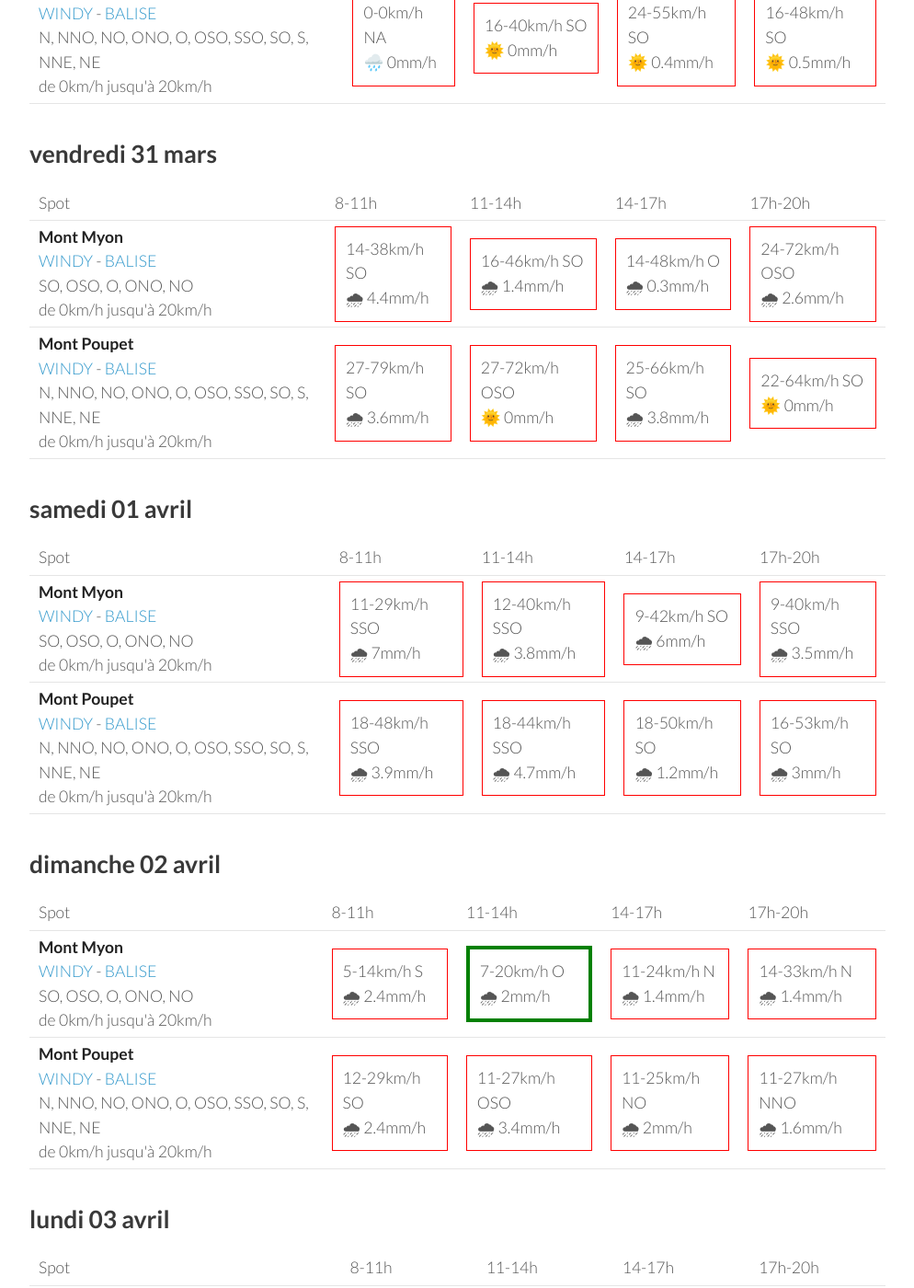
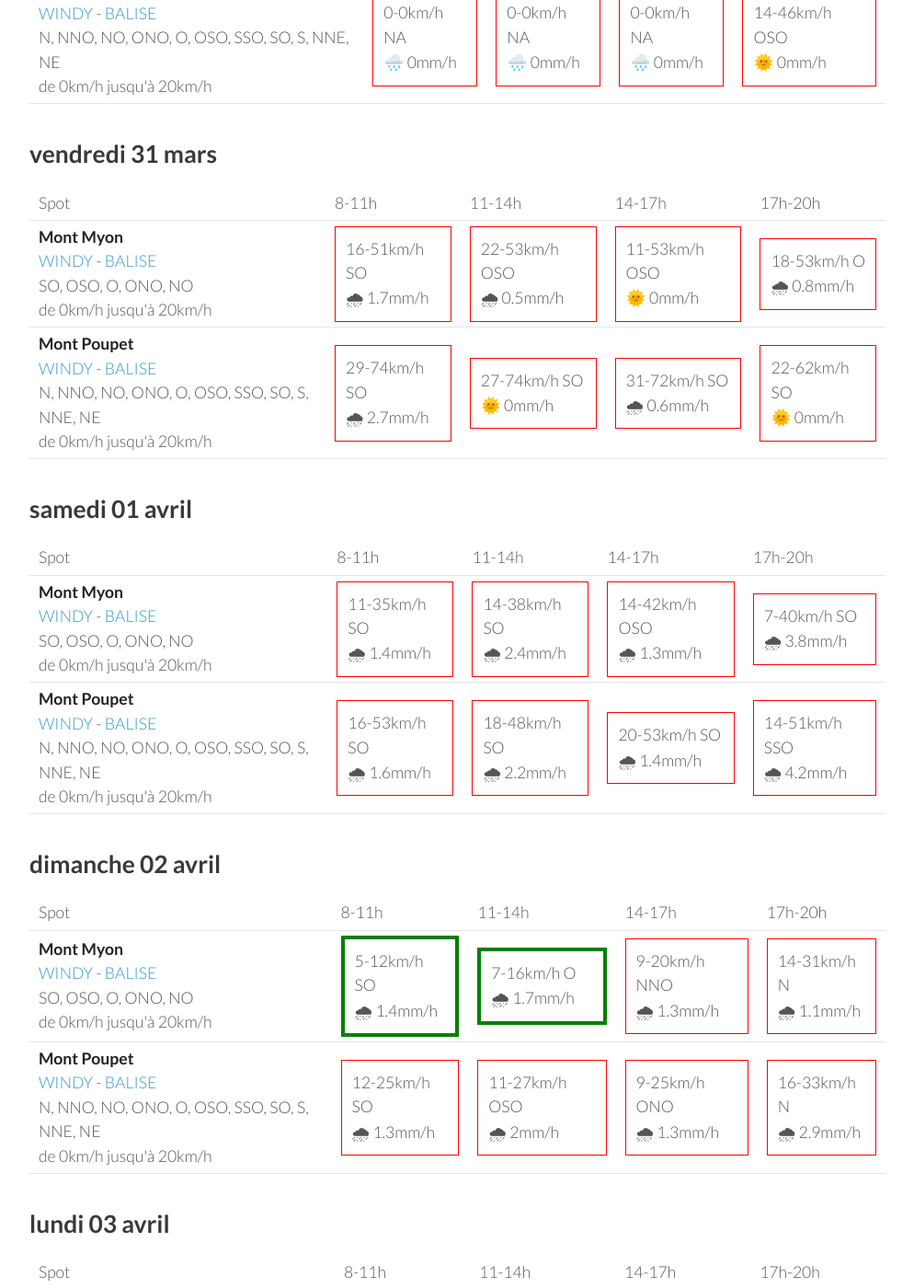
Before and after one commit to parapente-dans-le-nord/parapente-dans-le-nord.github.io, a Jekyll site: the page built from jura.markdown, in a window 1280 px wide and 1400 px high, scrolled down 513 px. Shown: the whole window at 92% size, without its empty margins (26-1020 px from the left). Built offline with Jekyll 4.4.1, drawn with Linux system fonts in a browser that asks for light colours; some of the changed text lies outside the part shown.

Commit message:
update index.markdown

```diff
--- a/jura.markdown
+++ b/jura.markdown
@@ -7,7 +7,7 @@ title:  "Tous les spots"
 {: .links}
 
 # Prevision Windy, modèle Arome
-page mise à jour le jeudi 30 mars 13:20
+page mise à jour le jeudi 30 mars 22:20
 
 ## jeudi 30 mars
 
@@ -25,18 +25,18 @@ page mise à jour le jeudi 30 mars 13:20
         <td><strong>Mont Myon</strong><br><a href="https://windy.com/46.331/5.397?45.898,5.394,8,m:eWoagj8">WINDY</a> - <span class=""><a href="http://www.balisemeteo.com/balise.php?idBalise=70">BALISE</a> </span><br> <span class="vent-favorable">SO, OSO, O, ONO, NO</span><br><span class="force-vent">de 0km/h jusqu'à 20km/h</span> </td>
 
             <td><div class="not-flyable"><p>0-0km/h NA</p><p>🌧️ 0mm/h</p></div></td>
-            <td><div class="not-flyable"><p>16-48km/h SSO</p><p>🌞 0mm/h</p></div></td>
-            <td><div class="not-flyable"><p>9-44km/h SO</p><p>🌞 0.5mm/h</p></div></td>
-            <td><div class="not-flyable"><p>7-50km/h OSO</p><p>🌞 9mm/h</p></div></td>
+            <td><div class="not-flyable"><p>0-0km/h NA</p><p>🌧️ 0mm/h</p></div></td>
+            <td><div class="not-flyable"><p>0-0km/h NA</p><p>🌧️ 0mm/h</p></div></td>
+            <td><div class="not-flyable"><p>11-38km/h OSO</p><p>🌧 1.3mm/h</p></div></td>
 
     </tr>
 <tr>
         <td><strong>Mont Poupet</strong><br><a href="https://windy.com/46.970/5.876?46.541,5.876,8">WINDY</a> - <span class=""><a href="http://www.balisemeteo.com/balise.php?idBalise=92">BALISE</a> </span><br> <span class="vent-favorable">N, NNO, NO, ONO, O, OSO, SSO, SO, S, NNE, NE</span><br><span class="force-vent">de 0km/h jusqu'à 20km/h</span> </td>
 
             <td><div class="not-flyable"><p>0-0km/h NA</p><p>🌧️ 0mm/h</p></div></td>
-            <td><div class="not-flyable"><p>16-40km/h SO</p><p>🌞 0mm/h</p></div></td>
-            <td><div class="not-flyable"><p>24-55km/h SO</p><p>🌞 0.4mm/h</p></div></td>
-            <td><div class="not-flyable"><p>16-48km/h SO</p><p>🌞 0.5mm/h</p></div></td>
+            <td><div class="not-flyable"><p>0-0km/h NA</p><p>🌧️ 0mm/h</p></div></td>
+            <td><div class="not-flyable"><p>0-0km/h NA</p><p>🌧️ 0mm/h</p></div></td>
+            <td><div class="not-flyable"><p>14-46km/h OSO</p><p>🌞 0mm/h</p></div></td>
 
     </tr>
 
@@ -58,20 +58,20 @@ page mise à jour le jeudi 30 mars 13:20
 <tr>
         <td><strong>Mont Myon</strong><br><a href="https://windy.com/46.331/5.397?45.898,5.394,8,m:eWoagj8">WINDY</a> - <span class=""><a href="http://www.balisemeteo.com/balise.php?idBalise=70">BALISE</a> </span><br> <span class="vent-favorable">SO, OSO, O, ONO, NO</span><br><span class="force-vent">de 0km/h jusqu'à 20km/h</span> </td>
 
-            <td><div class="not-flyable"><p>14-38km/h SO</p><p>🌧 4.4mm/h</p></div></td>
-            <td><div class="not-flyable"><p>16-46km/h SO</p><p>🌧 1.4mm/h</p></div></td>
-            <td><div class="not-flyable"><p>14-48km/h O</p><p>🌧 0.3mm/h</p></div></td>
-            <td><div class="not-flyable"><p>24-72km/h OSO</p><p>🌧 2.6mm/h</p></div></td>
+            <td><div class="not-flyable"><p>16-51km/h SO</p><p>🌧 1.7mm/h</p></div></td>
+            <td><div class="not-flyable"><p>22-53km/h OSO</p><p>🌧 0.5mm/h</p></div></td>
+            <td><div class="not-flyable"><p>11-53km/h OSO</p><p>🌞 0mm/h</p></div></td>
+            <td><div class="not-flyable"><p>18-53km/h O</p><p>🌧 0.8mm/h</p></div></td>
 
 
     </tr>
 <tr>
         <td><strong>Mont Poupet</strong><br><a href="https://windy.com/46.970/5.876?46.541,5.876,8">WINDY</a> - <span class=""><a href="http://www.balisemeteo.com/balise.php?idBalise=92">BALISE</a> </span><br> <span class="vent-favorable">N, NNO, NO, ONO, O, OSO, SSO, SO, S, NNE, NE</span><br><span class="force-vent">de 0km/h jusqu'à 20km/h</span> </td>
 
-            <td><div class="not-flyable"><p>27-79km/h SO</p><p>🌧 3.6mm/h</p></div></td>
-            <td><div class="not-flyable"><p>27-72km/h OSO</p><p>🌞 0mm/h</p></div></td>
-            <td><div class="not-flyable"><p>25-66km/h SO</p><p>🌧 3.8mm/h</p></div></td>
-            <td><div class="not-flyable"><p>22-64km/h SO</p><p>🌞 0mm/h</p></div></td>
+            <td><div class="not-flyable"><p>29-74km/h SO</p><p>🌧 2.7mm/h</p></div></td>
+            <td><div class="not-flyable"><p>27-74km/h SO</p><p>🌞 0mm/h</p></div></td>
+            <td><div class="not-flyable"><p>31-72km/h SO</p><p>🌧 0.6mm/h</p></div></td>
+            <td><div class="not-flyable"><p>22-62km/h SO</p><p>🌞 0mm/h</p></div></td>
 
 
     </tr>
@@ -94,20 +94,20 @@ page mise à jour le jeudi 30 mars 13:20
 <tr>
         <td><strong>Mont Myon</strong><br><a href="https://windy.com/46.331/5.397?45.898,5.394,8,m:eWoagj8">WINDY</a> - <span class=""><a href="http://www.balisemeteo.com/balise.php?idBalise=70">BALISE</a> </span><br> <span class="vent-favorable">SO, OSO, O, ONO, NO</span><br><span class="force-vent">de 0km/h jusqu'à 20km/h</span> </td>
 
-            <td><div class="not-flyable"><p>11-29km/h SSO</p><p>🌧 7mm/h</p></div></td>
-            <td><div class="not-flyable"><p>12-40km/h SSO</p><p>🌧 3.8mm/h</p></div></td>
-            <td><div class="not-flyable"><p>9-42km/h SO</p><p>🌧 6mm/h</p></div></td>
-            <td><div class="not-flyable"><p>9-40km/h SSO</p><p>🌧 3.5mm/h</p></div></td>
+            <td><div class="not-flyable"><p>11-35km/h SO</p><p>🌧 1.4mm/h</p></div></td>
+            <td><div class="not-flyable"><p>14-38km/h SO</p><p>🌧 2.4mm/h</p></div></td>
+            <td><div class="not-flyable"><p>14-42km/h OSO</p><p>🌧 1.3mm/h</p></div></td>
+            <td><div class="not-flyable"><p>7-40km/h SO</p><p>🌧 3.8mm/h</p></div></td>
 
 
     </tr>
 <tr>
         <td><strong>Mont Poupet</strong><br><a href="https://windy.com/46.970/5.876?46.541,5.876,8">WINDY</a> - <span class=""><a href="http://www.balisemeteo.com/balise.php?idBalise=92">BALISE</a> </span><br> <span class="vent-favorable">N, NNO, NO, ONO, O, OSO, SSO, SO, S, NNE, NE</span><br><span class="force-vent">de 0km/h jusqu'à 20km/h</span> </td>
 
-            <td><div class="not-flyable"><p>18-48km/h SSO</p><p>🌧 3.9mm/h</p></div></td>
-            <td><div class="not-flyable"><p>18-44km/h SSO</p><p>🌧 4.7mm/h</p></div></td>
-            <td><div class="not-flyable"><p>18-50km/h SO</p><p>🌧 1.2mm/h</p></div></td>
-            <td><div class="not-flyable"><p>16-53km/h SO</p><p>🌧 3mm/h</p></div></td>
+            <td><div class="not-flyable"><p>16-53km/h SO</p><p>🌧 1.6mm/h</p></div></td>
+            <td><div class="not-flyable"><p>18-48km/h SO</p><p>🌧 2.2mm/h</p></div></td>
+            <td><div class="not-flyable"><p>20-53km/h SO</p><p>🌧 1.4mm/h</p></div></td>
+            <td><div class="not-flyable"><p>14-51km/h SSO</p><p>🌧 4.2mm/h</p></div></td>
 
 
     </tr>
@@ -130,20 +130,20 @@ page mise à jour le jeudi 30 mars 13:20
 <tr>
         <td><strong>Mont Myon</strong><br><a href="https://windy.com/46.331/5.397?45.898,5.394,8,m:eWoagj8">WINDY</a> - <span class=""><a href="http://www.balisemeteo.com/balise.php?idBalise=70">BALISE</a> </span><br> <span class="vent-favorable">SO, OSO, O, ONO, NO</span><br><span class="force-vent">de 0km/h jusqu'à 20km/h</span> </td>
 
-            <td><div class="not-flyable"><p>5-14km/h S</p><p>🌧 2.4mm/h</p></div></td>
-            <td><div class="flyable"><p>7-20km/h O</p><p>🌧 2mm/h</p></div></td>
-            <td><div class="not-flyable"><p>11-24km/h N</p><p>🌧 1.4mm/h</p></div></td>
-            <td><div class="not-flyable"><p>14-33km/h N</p><p>🌧 1.4mm/h</p></div></td>
+            <td><div class="flyable"><p>5-12km/h SO</p><p>🌧 1.4mm/h</p></div></td>
+            <td><div class="flyable"><p>7-16km/h O</p><p>🌧 1.7mm/h</p></div></td>
+            <td><div class="not-flyable"><p>9-20km/h NNO</p><p>🌧 1.3mm/h</p></div></td>
+            <td><div class="not-flyable"><p>14-31km/h N</p><p>🌧 1.1mm/h</p></div></td>
 
 
     </tr>
 <tr>
         <td><strong>Mont Poupet</strong><br><a href="https://windy.com/46.970/5.876?46.541,5.876,8">WINDY</a> - <span class=""><a href="http://www.balisemeteo.com/balise.php?idBalise=92">BALISE</a> </span><br> <span class="vent-favorable">N, NNO, NO, ONO, O, OSO, SSO, SO, S, NNE, NE</span><br><span class="force-vent">de 0km/h jusqu'à 20km/h</span> </td>
 
-            <td><div class="not-flyable"><p>12-29km/h SO</p><p>🌧 2.4mm/h</p></div></td>
-            <td><div class="not-flyable"><p>11-27km/h OSO</p><p>🌧 3.4mm/h</p></div></td>
-            <td><div class="not-flyable"><p>11-25km/h NO</p><p>🌧 2mm/h</p></div></td>
-            <td><div class="not-flyable"><p>11-27km/h NNO</p><p>🌧 1.6mm/h</p></div></td>
+            <td><div class="not-flyable"><p>12-25km/h SO</p><p>🌧 1.3mm/h</p></div></td>
+            <td><div class="not-flyable"><p>11-27km/h OSO</p><p>🌧 2mm/h</p></div></td>
+            <td><div class="not-flyable"><p>9-25km/h ONO</p><p>🌧 1.3mm/h</p></div></td>
+            <td><div class="not-flyable"><p>16-33km/h N</p><p>🌧 2.9mm/h</p></div></td>
 
 
     </tr>
@@ -166,20 +166,20 @@ page mise à jour le jeudi 30 mars 13:20
 <tr>
         <td><strong>Mont Poupet</strong><br><a href="https://windy.com/46.970/5.876?46.541,5.876,8">WINDY</a> - <span class=""><a href="http://www.balisemeteo.com/balise.php?idBalise=92">BALISE</a> </span><br> <span class="vent-favorable">N, NNO, NO, ONO, O, OSO, SSO, SO, S, NNE, NE</span><br><span class="force-vent">de 0km/h jusqu'à 20km/h</span> </td>
 
-            <td><div class="not-flyable"><p>12-29km/h NE</p><p>🌞 0mm/h</p></div></td>
-            <td><div class="not-flyable"><p>18-42km/h NE</p><p>🌞 0mm/h</p></div></td>
-            <td><div class="not-flyable"><p>22-50km/h NE</p><p>🌞 0mm/h</p></div></td>
-            <td><div class="not-flyable"><p>20-51km/h NE</p><p>🌞 0mm/h</p></div></td>
+            <td><div class="not-flyable"><p>18-38km/h NE</p><p>🌞 0mm/h</p></div></td>
+            <td><div class="not-flyable"><p>25-55km/h NE</p><p>🌞 0mm/h</p></div></td>
+            <td><div class="not-flyable"><p>25-57km/h NE</p><p>🌞 0mm/h</p></div></td>
+            <td><div class="not-flyable"><p>25-57km/h NE</p><p>🌞 0mm/h</p></div></td>
 
 
     </tr>
 <tr>
         <td><strong>Mont Myon</strong><br><a href="https://windy.com/46.331/5.397?45.898,5.394,8,m:eWoagj8">WINDY</a> - <span class=""><a href="http://www.balisemeteo.com/balise.php?idBalise=70">BALISE</a> </span><br> <span class="vent-favorable">SO, OSO, O, ONO, NO</span><br><span class="force-vent">de 0km/h jusqu'à 20km/h</span> </td>
 
-            <td><div class="not-flyable"><p>14-29km/h N</p><p>🌞 0mm/h</p></div></td>
-            <td><div class="not-flyable"><p>18-40km/h N</p><p>🌞 0mm/h</p></div></td>
-            <td><div class="not-flyable"><p>22-51km/h N</p><p>🌞 0mm/h</p></div></td>
-            <td><div class="not-flyable"><p>22-51km/h N</p><p>🌞 0mm/h</p></div></td>
+            <td><div class="not-flyable"><p>16-35km/h N</p><p>🌞 0mm/h</p></div></td>
+            <td><div class="not-flyable"><p>22-50km/h NNE</p><p>🌞 0mm/h</p></div></td>
+            <td><div class="not-flyable"><p>25-55km/h N</p><p>🌞 0mm/h</p></div></td>
+            <td><div class="not-flyable"><p>27-59km/h N</p><p>🌞 0mm/h</p></div></td>
 
 
     </tr>
@@ -202,20 +202,20 @@ page mise à jour le jeudi 30 mars 13:20
 <tr>
         <td><strong>Mont Poupet</strong><br><a href="https://windy.com/46.970/5.876?46.541,5.876,8">WINDY</a> - <span class=""><a href="http://www.balisemeteo.com/balise.php?idBalise=92">BALISE</a> </span><br> <span class="vent-favorable">N, NNO, NO, ONO, O, OSO, SSO, SO, S, NNE, NE</span><br><span class="force-vent">de 0km/h jusqu'à 20km/h</span> </td>
 
-            <td><div class="not-flyable"><p>9-18km/h E</p><p>🌞 0mm/h</p></div></td>
-            <td><div class="not-flyable"><p>11-25km/h N</p><p>🌞 0mm/h</p></div></td>
-            <td><div class="not-flyable"><p>12-33km/h N</p><p>🌞 0mm/h</p></div></td>
-            <td><div class="not-flyable"><p>11-33km/h N</p><p>🌞 0mm/h</p></div></td>
+            <td><div class="not-flyable"><p>12-31km/h NE</p><p>🌞 0mm/h</p></div></td>
+            <td><div class="not-flyable"><p>14-35km/h NNE</p><p>🌞 0mm/h</p></div></td>
+            <td><div class="not-flyable"><p>18-42km/h NNE</p><p>🌞 0mm/h</p></div></td>
+            <td><div class="not-flyable"><p>18-42km/h NNE</p><p>🌞 0mm/h</p></div></td>
 
 
     </tr>
 <tr>
         <td><strong>Mont Myon</strong><br><a href="https://windy.com/46.331/5.397?45.898,5.394,8,m:eWoagj8">WINDY</a> - <span class=""><a href="http://www.balisemeteo.com/balise.php?idBalise=70">BALISE</a> </span><br> <span class="vent-favorable">SO, OSO, O, ONO, NO</span><br><span class="force-vent">de 0km/h jusqu'à 20km/h</span> </td>
 
-            <td><div class="not-flyable"><p>5-16km/h NNE</p><p>🌞 0mm/h</p></div></td>
+            <td><div class="not-flyable"><p>7-20km/h NE</p><p>🌞 0mm/h</p></div></td>
             <td><div class="not-flyable"><p>9-24km/h NNO</p><p>🌞 0mm/h</p></div></td>
-            <td><div class="not-flyable"><p>12-33km/h NNO</p><p>🌞 0mm/h</p></div></td>
-            <td><div class="not-flyable"><p>14-35km/h NNO</p><p>🌞 0mm/h</p></div></td>
+            <td><div class="not-flyable"><p>14-35km/h N</p><p>🌞 0mm/h</p></div></td>
+            <td><div class="not-flyable"><p>20-42km/h N</p><p>🌞 0mm/h</p></div></td>
 
 
     </tr>
```
